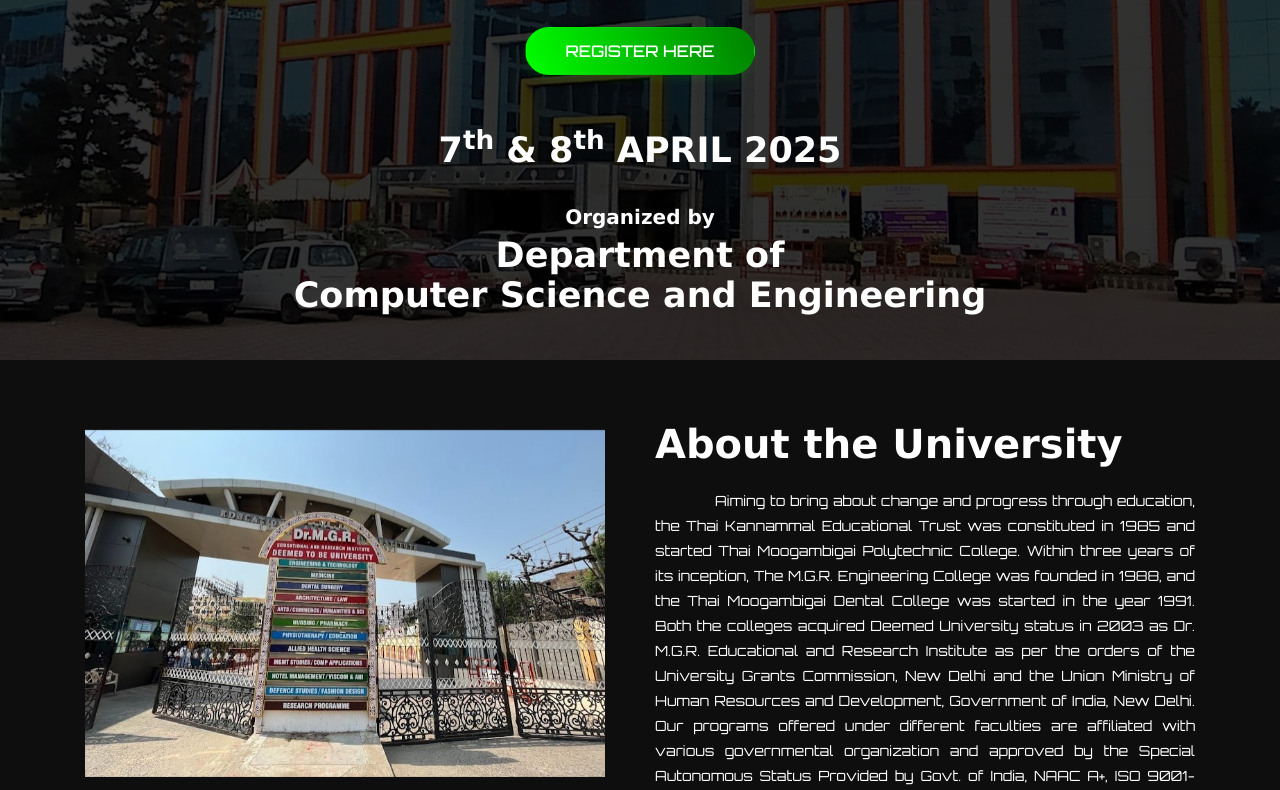
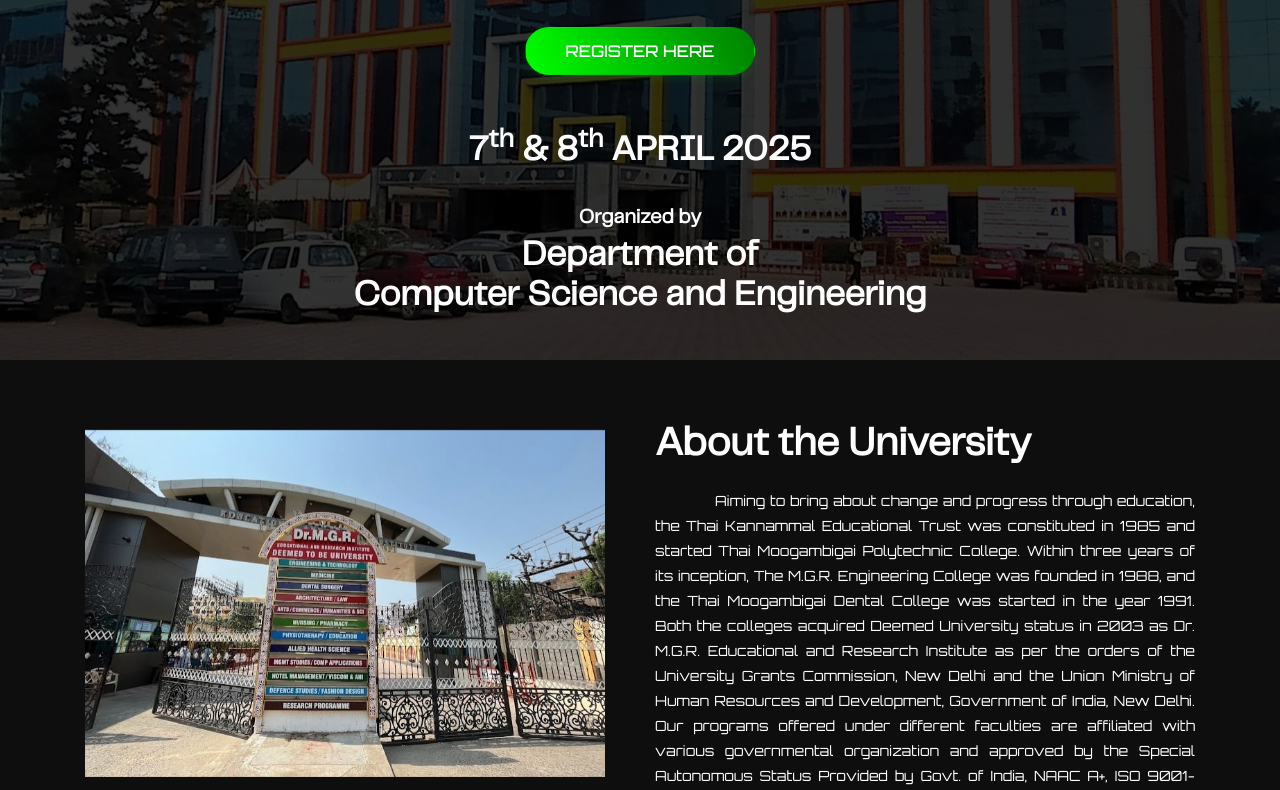
Before and after one commit to barryallen16/ncict-25, a plain HTML site: page index.html in a window 1280 px wide. Shown: the part 390-1180 px from the top of the page. Drawn offline with Linux system fonts and the light colour scheme; files whose address does not match are found by name.

Commit message:
Update main.css

```diff
--- a/assets/css/main.css
+++ b/assets/css/main.css
@@ -2,7 +2,7 @@
 html {
   overflow-x: hidden;
 }
-
+@font-face { font-family: Telegraf; src: url("../fonts/subset-Telegraf-Regular.woff2") format("woff2")}
 body {
   background: #0e0e0e;
   font-size: 15px;
@@ -24,7 +24,7 @@ body {
 h1, h2, h3, h4, h5 {
   font-size: 36px;
   font-weight: 700;
-    font-family: Telegraf,Verdana, serif;
+    font-family: Telegraf,serif;
 }
 
 a {
```
